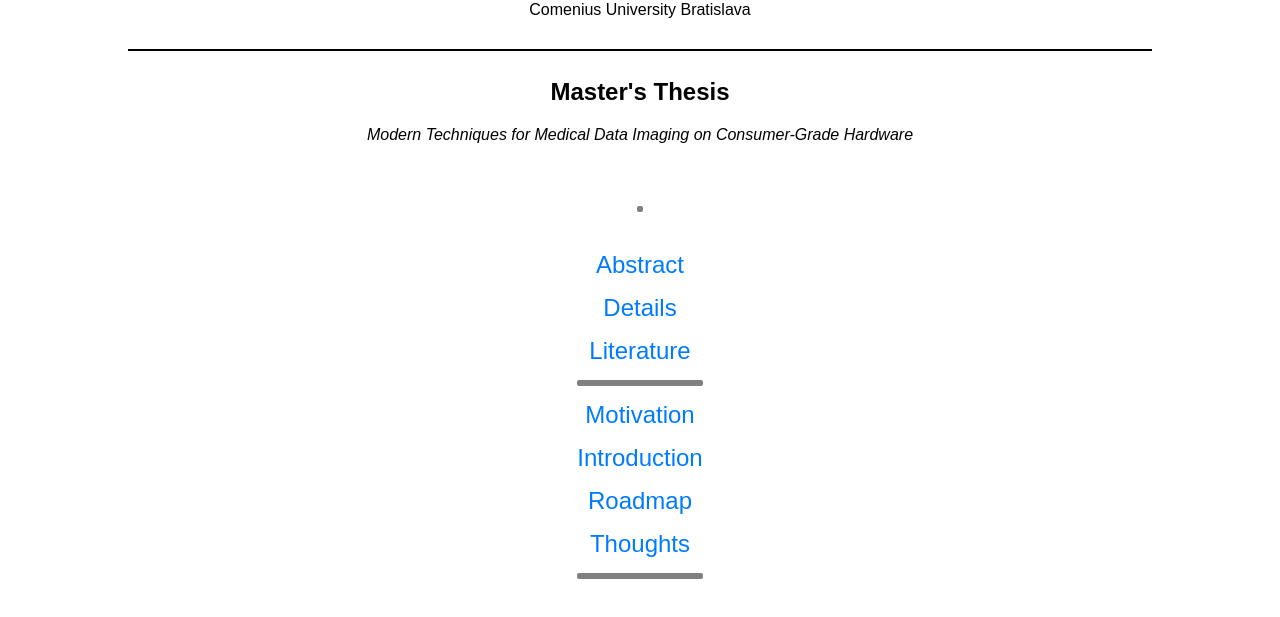
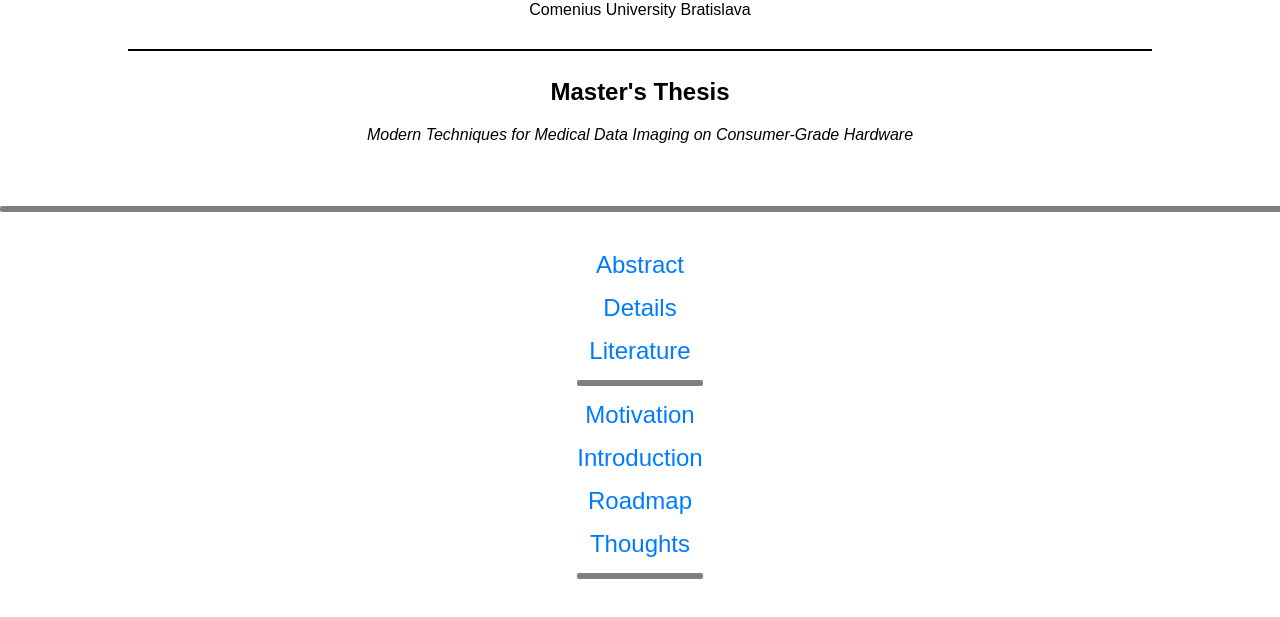
Before and after one commit to satosamo/satosamo.github.io, an Eleventy site: page 427712_index.njk in a window 1280 px wide. Shown: the part 111-728 px from the top of the page. Built offline with nearby package versions, Linux system fonts and the light colour scheme; Eleventy itself is replaced by a stand-in of ours; files that its build step writes are made by us from their sources.

```diff
--- a/427712_index.njk
+++ b/427712_index.njk
@@ -11,9 +11,8 @@ layout: "welcome.njk"
 
 <br/><br/><br/>
 
-<div class="link-section">
-<hr class="link-list" style="border: 3px solid gray; border-radius: 2px;">
-</div>
+<hr style="border: 3px solid gray; border-radius: 2px; width: 100%;">
+
 <ul class="link-list">
   {%- for info in collections.infos | sort(attribute="data.order") -%}
     <li><a href="{{ info.url }}">{{ info.data.title }}</a></li>
```
